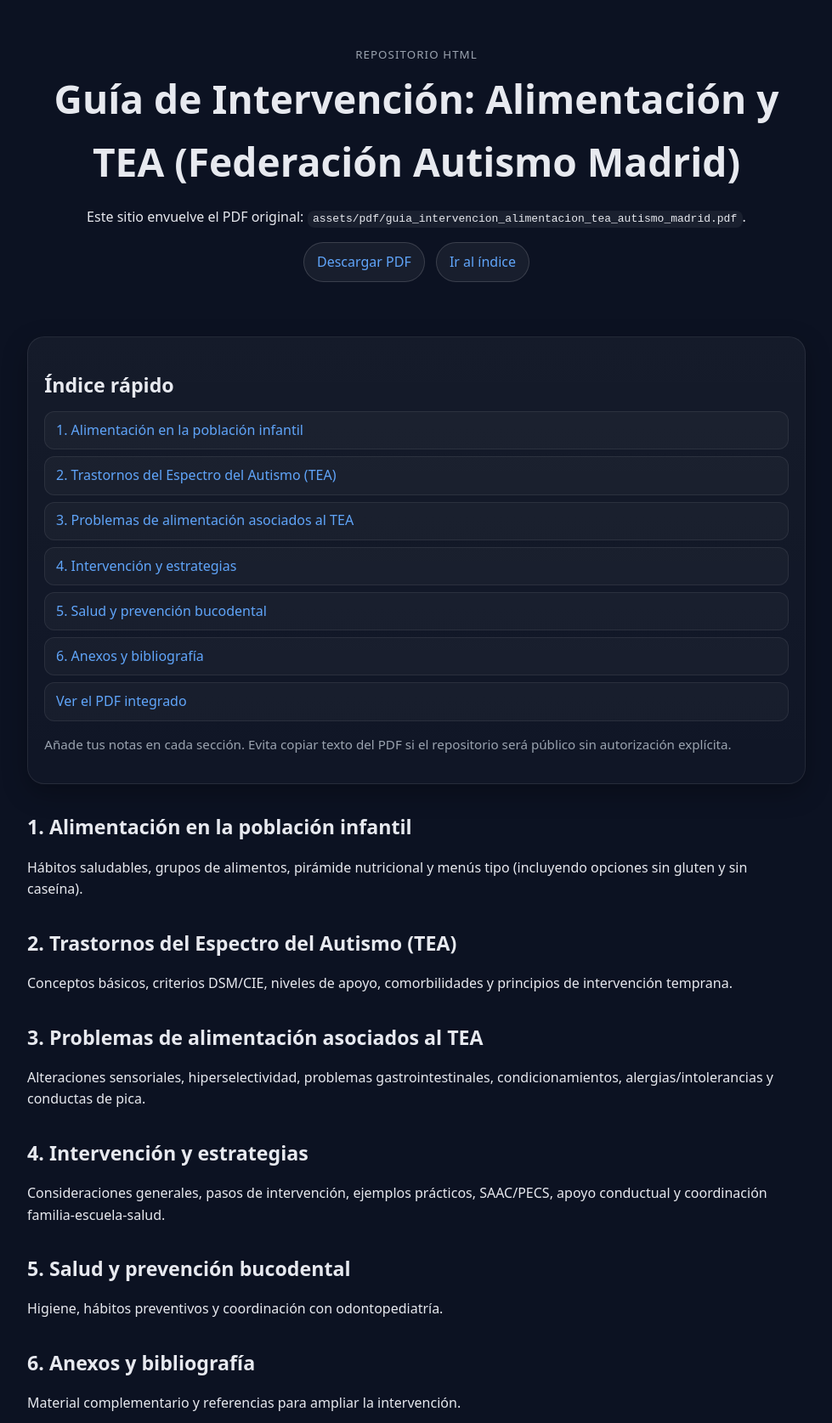
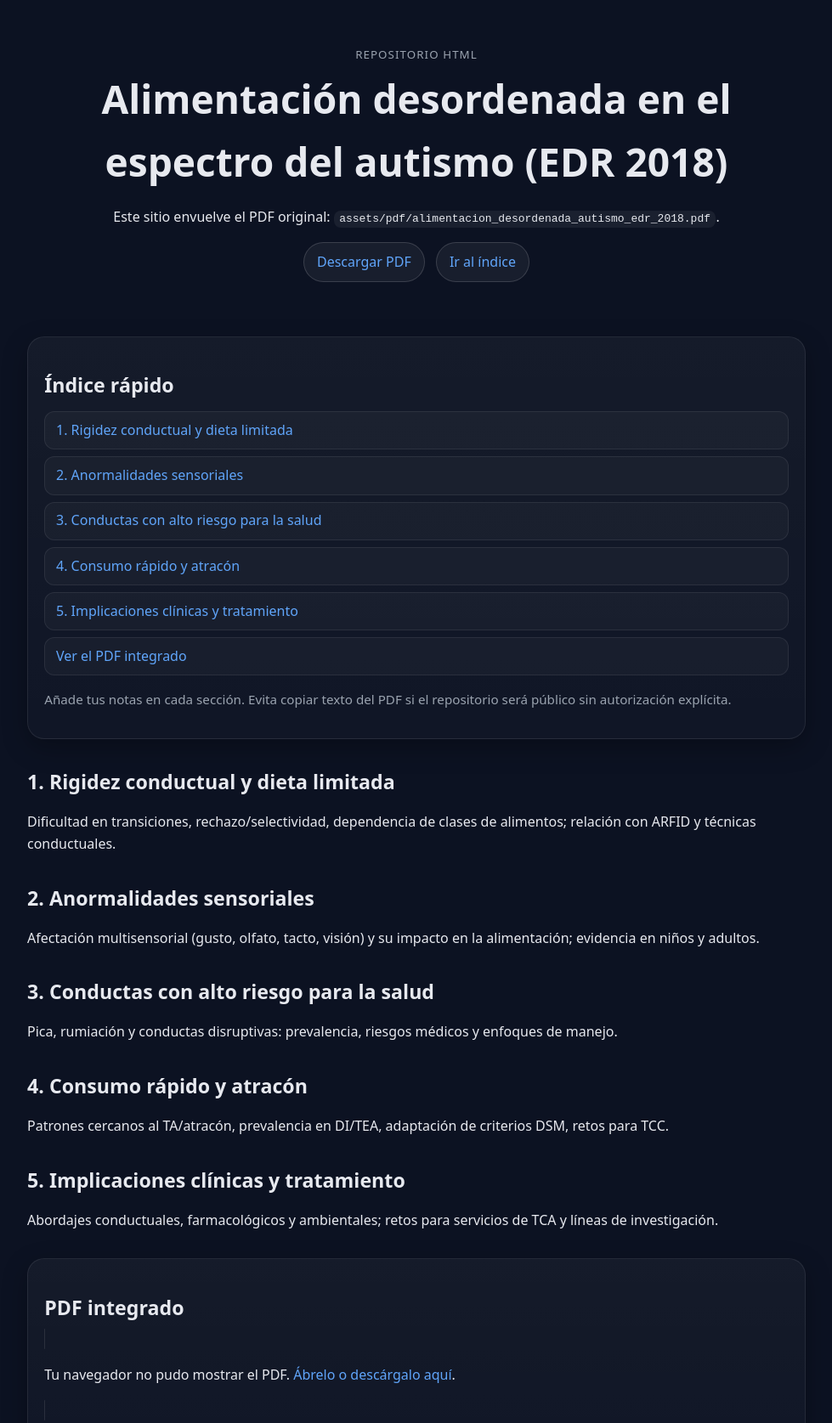
Before and after one commit to Madamayita/arfid-evaluacion-tratamiento, a plain HTML site: page index.html in a window 1280 px wide. Shown: the part 29-1704 px from the top of the page at 85% size, without its empty margins (150-1129 px from the left). Drawn offline with Linux system fonts and the light colour scheme.

Commit message:
Add files via upload

```diff
--- a/index.html
+++ b/index.html
@@ -3,8 +3,8 @@
 <head>
   <meta charset="utf-8">
   <meta name="viewport" content="width=device-width, initial-scale=1">
-  <title>Guía de Intervención: Alimentación y TEA (Federación Autismo Madrid) — Repositorio HTML</title>
-  <meta name="description" content="Guía práctica para abordar problemas de alimentación en niños/as con TEA: hábitos saludables, evaluación, intervención, prevención bucodental y anexos.">
+  <title>Alimentación desordenada en el espectro del autismo (EDR 2018) — Repositorio HTML</title>
+  <meta name="description" content="Revisión amplia de patrones alimentarios en TEA: rigidez, alteraciones sensoriales, pica/rumiación, atracón y enfoques de tratamiento.">
   <style>
 :root { --bg:#0c1222; --fg:#e7e9ef; --muted:#9aa3af; --card:#121a2f; --accent:#60a5fa; }
 * { box-sizing:border-box; }
@@ -33,10 +33,10 @@ code.inline { background: rgba(255,255,255,.06); padding:.15rem .4rem; border-ra
   <div class="container">
     <header class="hero">
       <small class="kicker">Repositorio HTML</small>
-      <h1>Guía de Intervención: Alimentación y TEA (Federación Autismo Madrid)</h1>
-      <p>Este sitio envuelve el PDF original: <code class="inline">assets/pdf/guia_intervencion_alimentacion_tea_autismo_madrid.pdf</code>.</p>
+      <h1>Alimentación desordenada en el espectro del autismo (EDR 2018)</h1>
+      <p>Este sitio envuelve el PDF original: <code class="inline">assets/pdf/alimentacion_desordenada_autismo_edr_2018.pdf</code>.</p>
       <div class="buttonbar">
-        <a class="button" href="assets/pdf/guia_intervencion_alimentacion_tea_autismo_madrid.pdf" download>Descargar PDF</a>
+        <a class="button" href="assets/pdf/alimentacion_desordenada_autismo_edr_2018.pdf" download>Descargar PDF</a>
         <a class="button" href="#indice">Ir al índice</a>
       </div>
     </header>
@@ -44,51 +44,45 @@ code.inline { background: rgba(255,255,255,.06); padding:.15rem .4rem; border-ra
     <section id="indice" class="card">
       <h2>Índice rápido</h2>
       <div class="toc">
-        <a href="#alimentacion-infancia">1. Alimentación en la población infantil</a>
-<a href="#teA">2. Trastornos del Espectro del Autismo (TEA)</a>
-<a href="#problemas-tea">3. Problemas de alimentación asociados al TEA</a>
-<a href="#intervencion">4. Intervención y estrategias</a>
-<a href="#salud-bucodental">5. Salud y prevención bucodental</a>
-<a href="#anexos">6. Anexos y bibliografía</a>
+        <a href="#rigidez">1. Rigidez conductual y dieta limitada</a>
+<a href="#sensorial">2. Anormalidades sensoriales</a>
+<a href="#riesgo-salud">3. Conductas con alto riesgo para la salud</a>
+<a href="#alimentacion-rapida">4. Consumo rápido y atracón</a>
+<a href="#implicaciones">5. Implicaciones clínicas y tratamiento</a>
         <a href="#pdf">Ver el PDF integrado</a>
       </div>
       <p class="note">Añade tus notas en cada sección. Evita copiar texto del PDF si el repositorio será público sin autorización explícita.</p>
     </section>
 
-    <section id="alimentacion-infancia">
-  <h2>1. Alimentación en la población infantil</h2>
-  <p>Hábitos saludables, grupos de alimentos, pirámide nutricional y menús tipo (incluyendo opciones sin gluten y sin caseína).</p>
+    <section id="rigidez">
+  <h2>1. Rigidez conductual y dieta limitada</h2>
+  <p>Dificultad en transiciones, rechazo/selectividad, dependencia de clases de alimentos; relación con ARFID y técnicas conductuales.</p>
 </section>
 
-<section id="teA">
-  <h2>2. Trastornos del Espectro del Autismo (TEA)</h2>
-  <p>Conceptos básicos, criterios DSM/CIE, niveles de apoyo, comorbilidades y principios de intervención temprana.</p>
+<section id="sensorial">
+  <h2>2. Anormalidades sensoriales</h2>
+  <p>Afectación multisensorial (gusto, olfato, tacto, visión) y su impacto en la alimentación; evidencia en niños y adultos.</p>
 </section>
 
-<section id="problemas-tea">
-  <h2>3. Problemas de alimentación asociados al TEA</h2>
-  <p>Alteraciones sensoriales, hiperselectividad, problemas gastrointestinales, condicionamientos, alergias/intolerancias y conductas de pica.</p>
+<section id="riesgo-salud">
+  <h2>3. Conductas con alto riesgo para la salud</h2>
+  <p>Pica, rumiación y conductas disruptivas: prevalencia, riesgos médicos y enfoques de manejo.</p>
 </section>
 
-<section id="intervencion">
-  <h2>4. Intervención y estrategias</h2>
-  <p>Consideraciones generales, pasos de intervención, ejemplos prácticos, SAAC/PECS, apoyo conductual y coordinación familia-escuela-salud.</p>
+<section id="alimentacion-rapida">
+  <h2>4. Consumo rápido y atracón</h2>
+  <p>Patrones cercanos al TA/atracón, prevalencia en DI/TEA, adaptación de criterios DSM, retos para TCC.</p>
 </section>
 
-<section id="salud-bucodental">
-  <h2>5. Salud y prevención bucodental</h2>
-  <p>Higiene, hábitos preventivos y coordinación con odontopediatría.</p>
-</section>
-
-<section id="anexos">
-  <h2>6. Anexos y bibliografía</h2>
-  <p>Material complementario y referencias para ampliar la intervención.</p>
+<section id="implicaciones">
+  <h2>5. Implicaciones clínicas y tratamiento</h2>
+  <p>Abordajes conductuales, farmacológicos y ambientales; retos para servicios de TCA y líneas de investigación.</p>
 </section>
 
     <section id="pdf" class="card">
       <h2>PDF integrado</h2>
-      <object class="embed" data="assets/pdf/guia_intervencion_alimentacion_tea_autismo_madrid.pdf" type="application/pdf">
-        <p>Tu navegador no pudo mostrar el PDF. <a href="assets/pdf/guia_intervencion_alimentacion_tea_autismo_madrid.pdf">Ábrelo o descárgalo aquí</a>.</p>
+      <object class="embed" data="assets/pdf/alimentacion_desordenada_autismo_edr_2018.pdf" type="application/pdf">
+        <p>Tu navegador no pudo mostrar el PDF. <a href="assets/pdf/alimentacion_desordenada_autismo_edr_2018.pdf">Ábrelo o descárgalo aquí</a>.</p>
       </object>
       <p class="note">Comprueba permisos de uso antes de publicar este PDF en un repositorio público.</p>
     </section>
```
Also changed, not shown: 2 other files.
